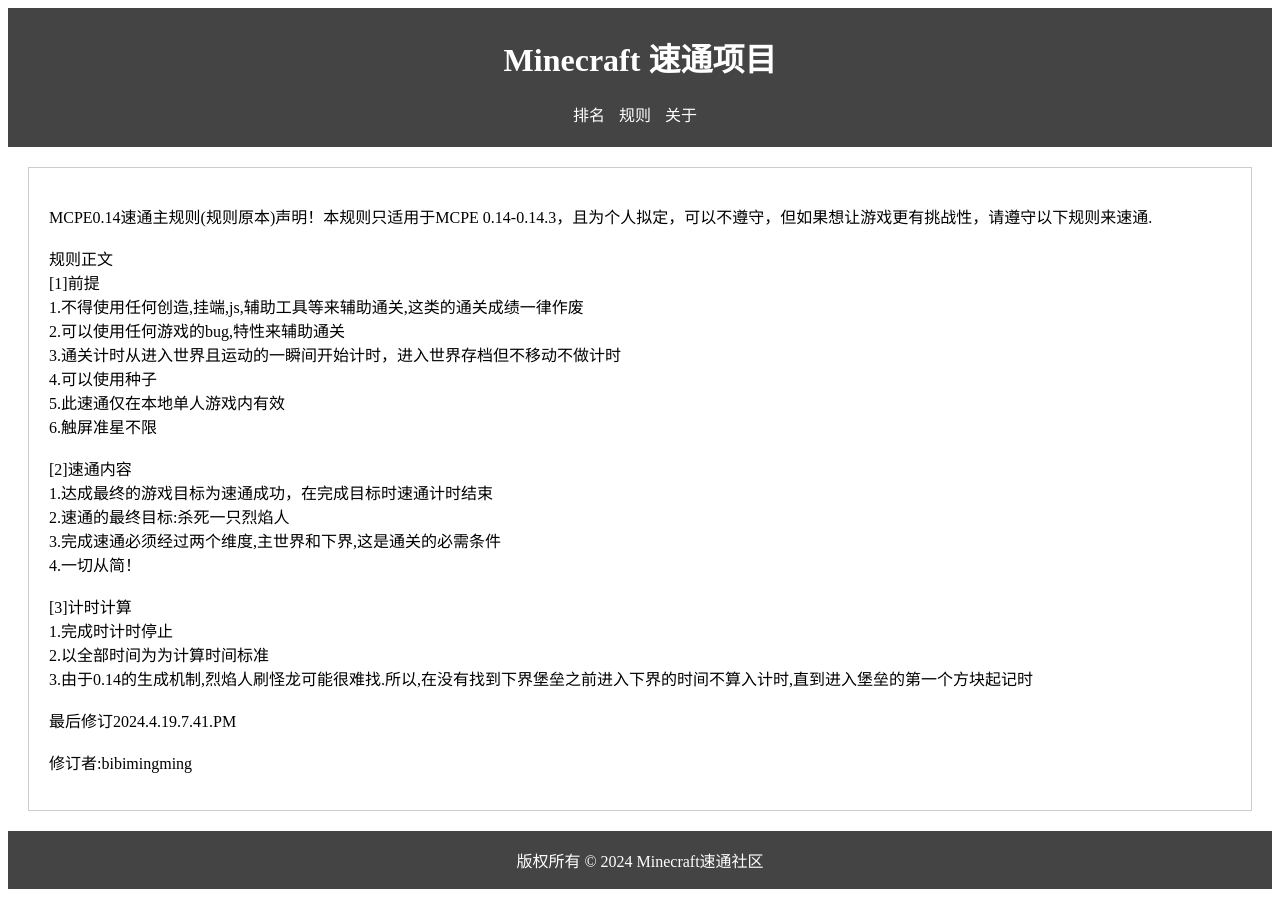
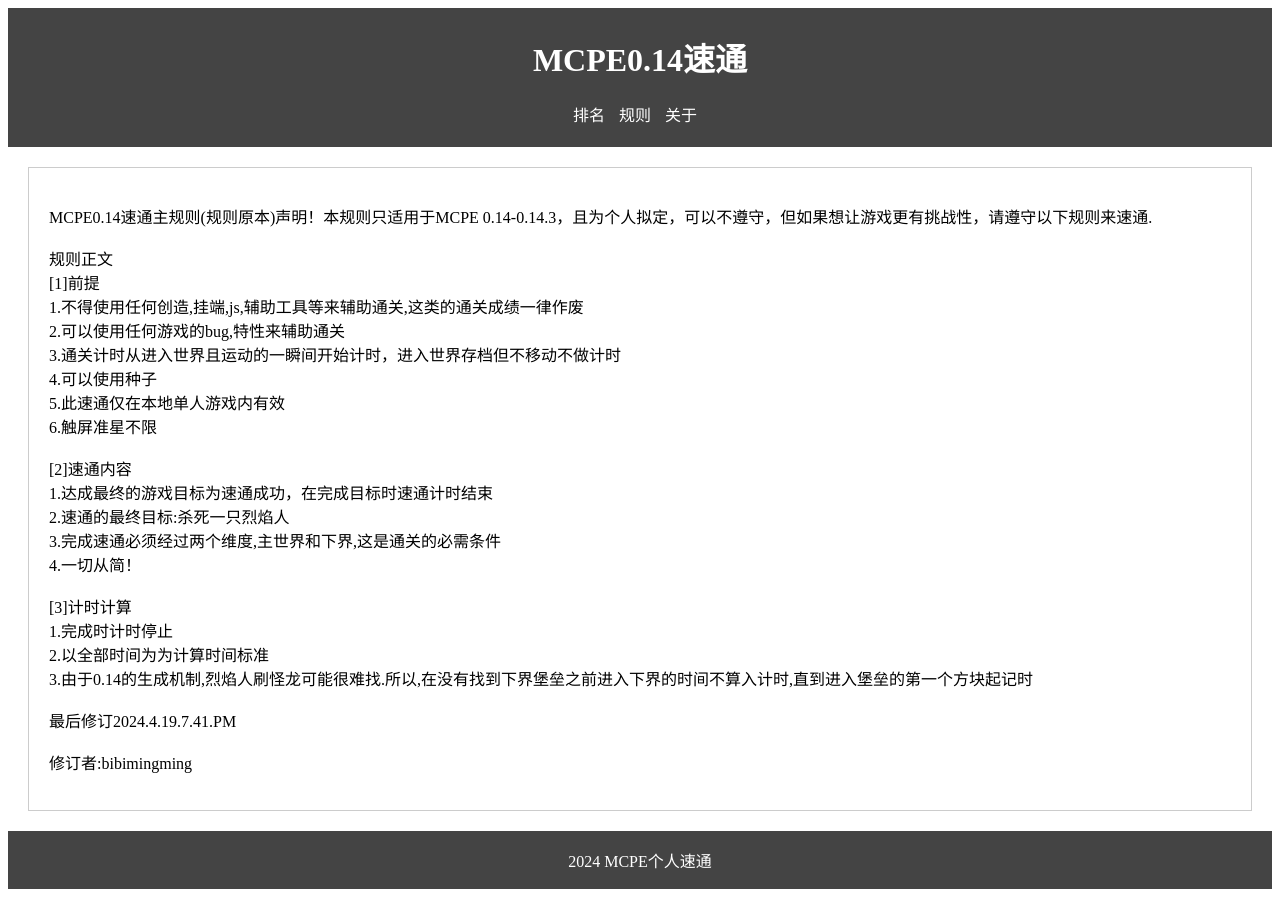
Before and after one commit to bibimingming/MCPE014.github.io, a plain HTML site: page ranking.html in a window 1280 px wide. Drawn offline with Linux system fonts and the light colour scheme.

Commit message:
Update ranking.html

```diff
--- a/ranking.html
+++ b/ranking.html
@@ -2,12 +2,12 @@
 <html lang="zh">
 <head>
     <meta charset="UTF-8">
-    <title>Minecraft 速通排名</title>
+    <title>MCPE0.14 速通</title>
     <link rel="stylesheet" href="styles.css">
 </head>
 <body>
     <header>
-        <h1>Minecraft 速通项目</h1>
+        <h1>MCPE0.14速通</h1>
         <nav>
             <ul>
                 <li><a href="index.html">排名</a></li>
@@ -41,7 +41,7 @@
         </table>
     </section>
     <footer>
-        <p>版权所有 © 2024 Minecraft速通社区</p>
+        <p>2024 MCPE个人速通</p>
     </footer>
 </body>
 </html>
```
